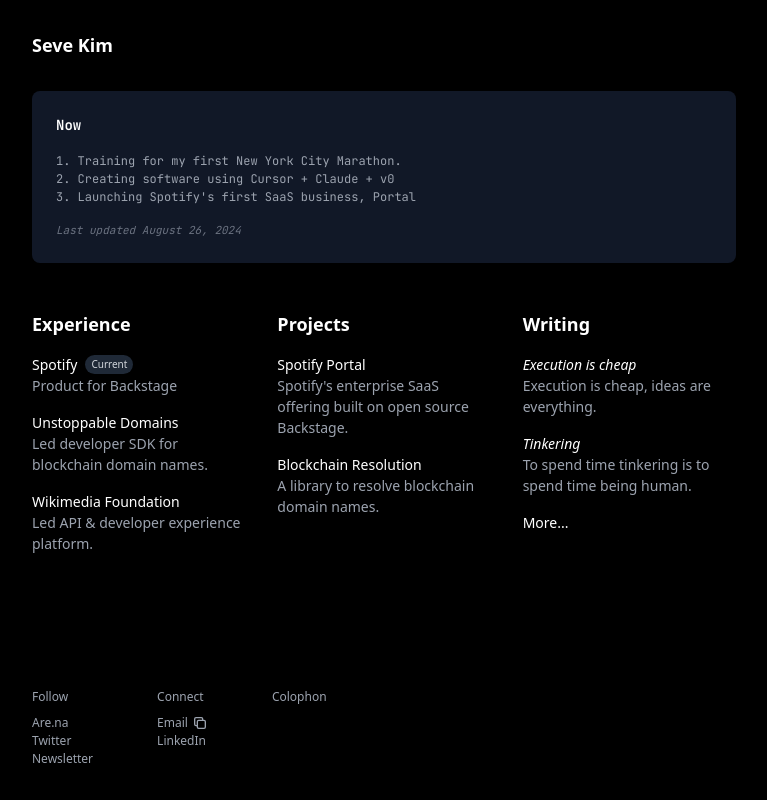
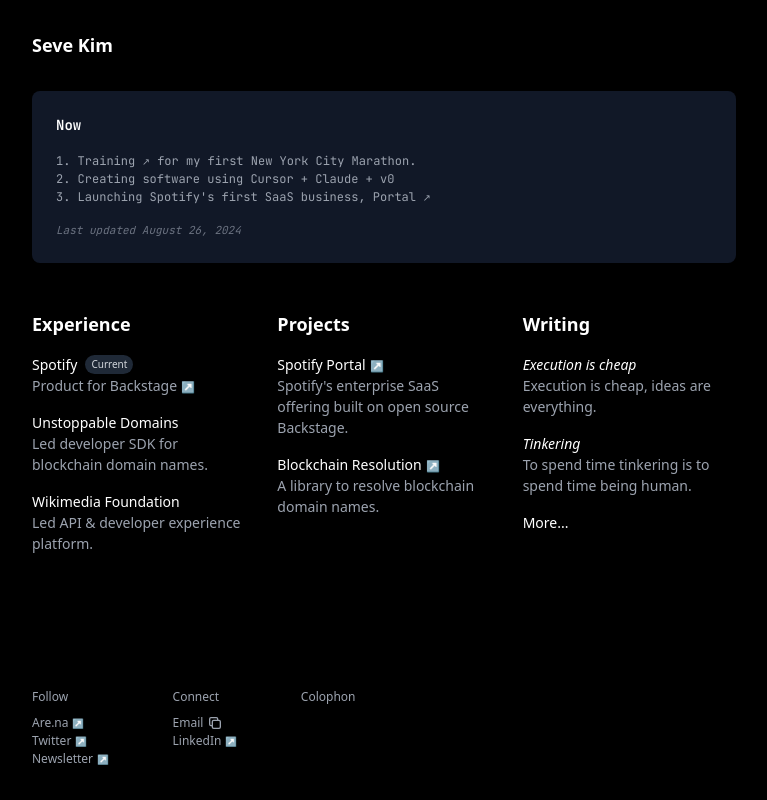
Before and after one commit to sevedkim/sevedkim-personal-website, a Next.js app: page / in a window 1280 px wide. Shown: the whole page, without its empty margins (256-1023 px from the left). Built offline with nearby package versions, Linux system fonts and the light colour scheme.

Commit message:
Added arrows back to external links

```diff
--- /dev/null
+++ b/app/components/ExternalLinks.tsx
@@ -0,0 +1,16 @@
+'use client'
+
+import { useEffect } from 'react'
+
+export default function ExternalLinks() {
+  useEffect(() => {
+    const links = document.querySelectorAll('a')
+    links.forEach(link => {
+      if (link.hostname !== window.location.hostname && !link.classList.contains('external-link')) {
+        link.classList.add('external-link')
+      }
+    })
+  }, [])
+
+  return null
+}
--- a/app/globals.css
+++ b/app/globals.css
@@ -41,3 +41,12 @@
 a {
   @apply no-underline;
 }
+
+/* Modify this style for external links */
+a.external-link::after {
+  content: "\00a0↗"; /* \00a0 adds a non-breaking space before the arrow */
+  display: inline-block;
+  font-size: 0.8em;
+  vertical-align: baseline; /* Aligns to the base of the characters */
+  margin-left: 0.1em; /* Reduced from 0.2em to 0.1em for a narrower gap */
+}
--- a/app/layout.tsx
+++ b/app/layout.tsx
@@ -4,6 +4,7 @@
 import { Analytics } from '@vercel/analytics/react';
 import Footer from './components/footer';
 import Head from 'next/head';
+import ExternalLinks from './components/ExternalLinks';
 
 const jetbrainsMono = JetBrains_Mono({ subsets: ['latin'] });
 
@@ -17,9 +18,12 @@
     <html lang="en">
       <head>
         <link rel="icon" href="/favicon.svg" type="image/svg+xml" />
-
       </head>
-      <body>{children}</body>
+      <body>
+        {children}
+        <ExternalLinks />
+        <Analytics />
+      </body>
     </html>
   )
 }
```
